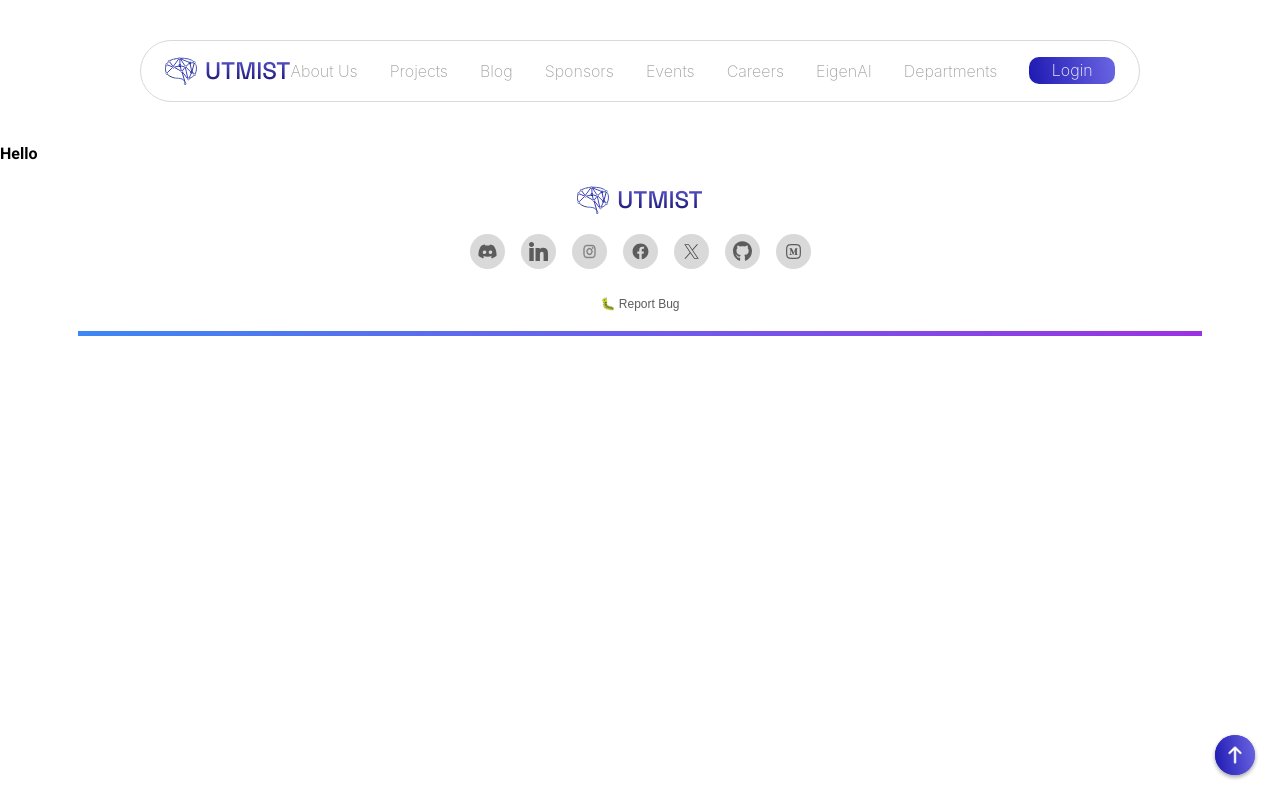
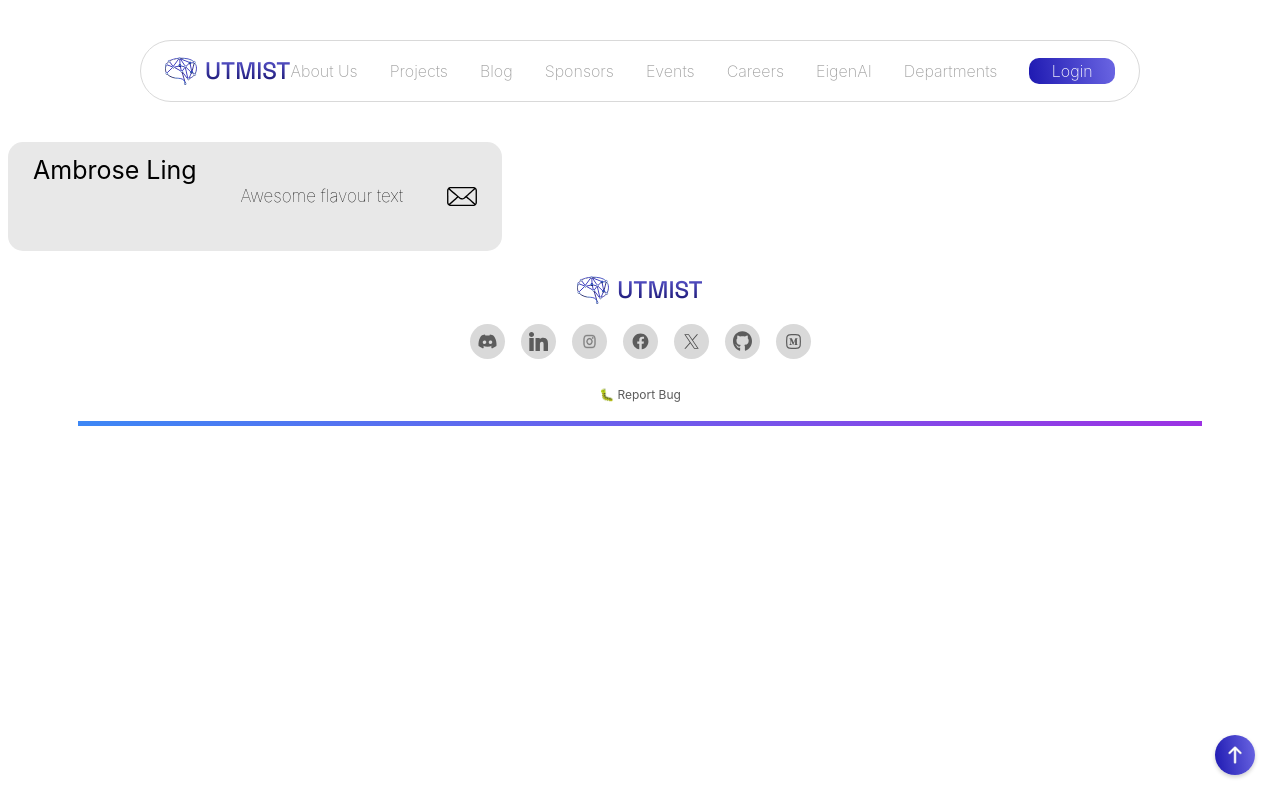
Before and after one commit to UTMIST/UTMIST, a Next.js app in the folder client/: page /departments in a window 1280 px wide. Built offline with nearby package versions, Linux system fonts and the light colour scheme; no server answers.

Commit message:
Created individual member card, js still pending

```diff
--- a/client/src/app/departments/page.tsx
+++ b/client/src/app/departments/page.tsx
@@ -1,12 +1,13 @@
-import { ProjectCarousel } from "@/components/carousel";
-import ScrollToTop from "@/components/scrollToTop";
-
+// import Home from "client/src/app/layout.tsx";
+import {PersonCard} from "@/components/memberList"
 
 export default function Template() {
     return (
         <>
-            <ScrollToTop />
-        <h1>Hello</h1>
+            <PersonCard
+                name = "Ambrose Ling"
+                text = "Awesome flavour text"
+            />
         </>
     )
 }
--- /dev/null
+++ b/client/src/components/memberList.jsx
@@ -0,0 +1,30 @@
+"use client"
+
+import "@/styles/memberList.css"
+import Image from "next/image"
+import Mail from "@/assets/icons/email.svg"
+import {useEffect, useState} from "react";
+
+export function PersonCard(props) {
+    const [isExpanded, setIsExpanded] = useState(false);
+
+    useEffect(() => {
+        console.log(`The state is now ${isExpanded}`)
+    }, [isExpanded]);
+
+    return (
+        <div className={"person-card"}>
+            <p className={'person-name'}>{props.name}</p>
+            <button onClick={() => setIsExpanded(!isExpanded)}>
+                <p className={'person-text'}>{props.text}</p>
+            </button>
+
+            <Image
+                src={Mail}
+                alt={'test'}
+                width={30}
+
+            />
+        </div>
+    )
+}
--- /dev/null
+++ b/client/src/styles/memberList.css
@@ -0,0 +1,42 @@
+
+* {
+ font-family: -apple-system, BlinkMacSystemFont, "Segoe UI", Roboto, Oxygen, Ubuntu, Cantarell, "Open Sans", "Helvetica Neue", sans-serif;
+}
+
+.person-card {
+    background-color: #e8e8e8;
+    display: flex;
+    width: 494px;
+    /*height: 59px;*/
+    height: 109px;
+    padding: 10px 25px;
+    justify-content: space-between;
+    border-radius: 15px;
+    margin: 5px 8px;
+}
+
+.person-card > button {
+    /*text-align: unset;*/
+    /*line-height: normal;*/
+}
+
+.person-name {
+    font-size: 25px;
+    text-overflow: ellipsis;
+    /*max-width: 212px;*/
+    flex-shrink: 0.5;
+    overflow: hidden;
+    white-space: nowrap;
+}
+
+
+.person-text {
+    padding: 8px 7px;
+    max-width: 211px;
+    font-size: 17px;
+    text-overflow: ellipsis;
+    overflow: hidden;
+    white-space: nowrap;
+    cursor: pointer;
+    font-weight: lighter;
+}
```
Also changed, not shown: client/src/assets/icons/email.svg (added).
